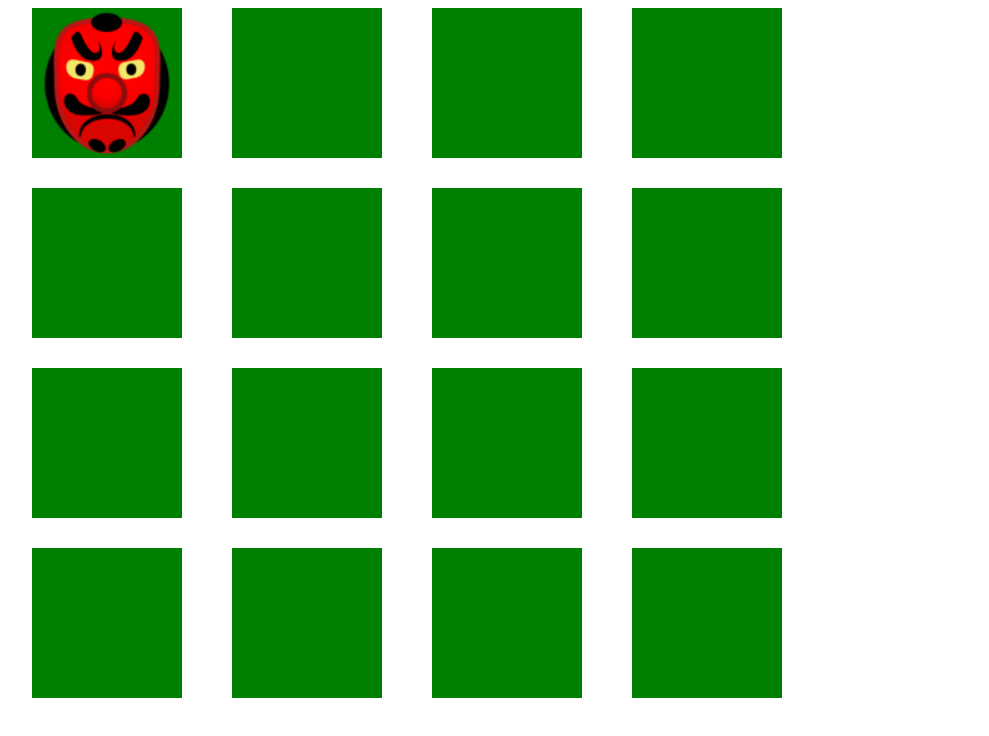
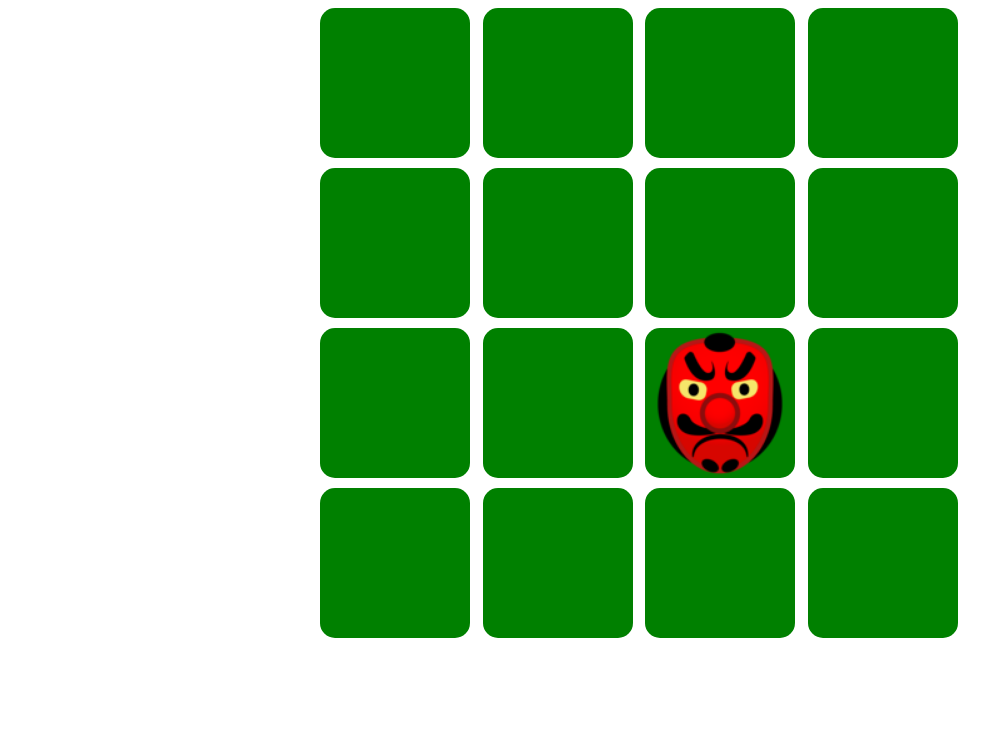
Before and after one commit to Al101010/13.02-dz, a website built with webpack: page src/index.html in a window 1280 px wide. Shown: the whole page, without its empty margins (1-990 px from the left). Built offline with nearby package versions, Linux system fonts and the light colour scheme.

Commit message:
commit-2

```diff
--- a/src/css/style.css
+++ b/src/css/style.css
@@ -1,10 +1,17 @@
+/* html {
+  text-align: center;
+} */
+
 .card {
-  width: 800px;
+  margin-left: auto;
+  margin-right: auto;
+
+  width: 650px;
   margin-bottom: 0;
 }
 
 .field-game {
-  width: 800px;
+  width: 650px;
   display: flex;
   flex-wrap: wrap;
   justify-content: space-around;
@@ -13,9 +20,9 @@
 .field {
   width: 150px;
   height: 150px;
-  margin: 0 15px 30px;
+  margin: 0 5px 10px;
   background: green;
-  border-radius: 0%;
+  border-radius: 10%;   /* квадрат - круг */
 }
 
 .field_goblin {
--- a/src/index.html
+++ b/src/index.html
@@ -10,7 +10,7 @@
   <!-- <h1 class="welcome">Hello!</h1> -->
   <div class="card">
     <div class="field-game">
-      <div class="field field_goblin" id="field1"></div>
+      <div class="field" id="field1"></div>
       <div class="field" id="field2"></div>
       <div class="field" id="field3"></div>
       <div class="field" id="field4"></div>
--- a/src/js/app.js
+++ b/src/js/app.js
@@ -1,9 +1,17 @@
 // // TODO: write your code here
 // import sum from './basic';
 // console.log(sum([1, 2]));
-console.log('worked');
 
-let arr1 = document.querySelector('.hole');
+let arr = document.querySelectorAll('.field');
 
-console.log(arr1);
-console.log(arr1.length);
+function intervalGoblin() {
+    for (let i = 0; i < arr.length; i++) {
+        arr[i].classList = 'field';
+    }
+
+    let random = Math.floor(Math.random() * (15 - 0 + 1)) + 0;
+
+    arr[random].classList = 'field field_goblin';
+  }
+
+  setInterval(intervalGoblin, 5000);
```
Also changed, not shown: README.md.
